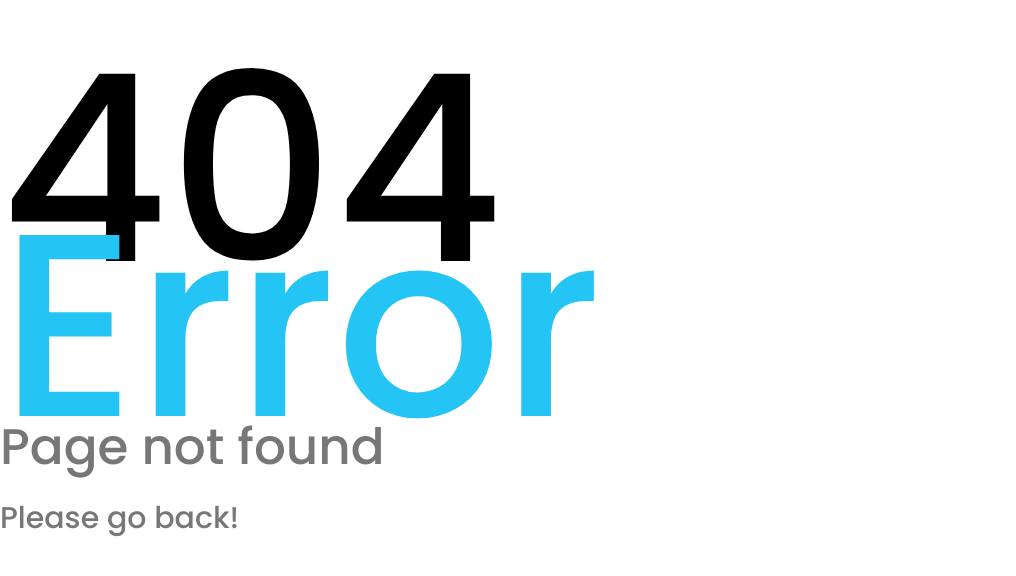
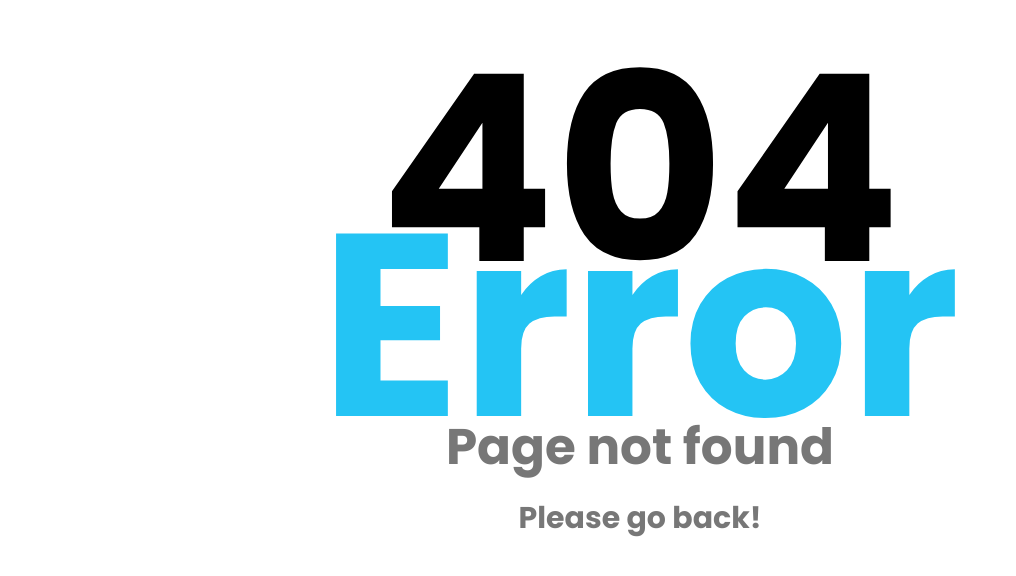
Before and after one commit to Mpohlman17/GoodDeeds, a web app: file public/404.html in a window 1280 px wide. Shown: the top 576 px of the page, without its empty margins (0-1016 px from the left). Run offline with its HTML, style and script files only (its server is not run), Linux system fonts and the light colour scheme; some libraries are stand-ins or nearby versions.

Commit message:
added Ruben's photo, tweaked html pages

```diff
--- a/public/404.html
+++ b/public/404.html
@@ -5,6 +5,7 @@
     <meta charset="utf-8">
     <title>Good Deeds</title>
     <!-- Stylesheets -->
+    <link href="https://fonts.googleapis.com/css?family=Poppins" rel="stylesheet">
     <link href="css/bootstrap.css" rel="stylesheet">
     <link href="css/style.css" rel="stylesheet">
     <!--Favicon-->
--- a/public/about.html
+++ b/public/about.html
@@ -138,7 +138,7 @@
                         <div class="image-holder text-center">
                             <div class="image-box">
                                 <figure>
-                                    <img src="images/download.jpg" alt="">
+                                    <img src="images/profile.png" alt="">
                                 </figure>
                             </div>
                             <h5>Ruben<br>Galleguillos</h5>
--- a/public/css/about.css
+++ b/public/css/about.css
@@ -11,25 +11,37 @@
 
 #error404 {
     font-family: 'Poppins', sans-serif;
+    margin: 0 auto;
+    text-align: center;
+
 }
 
 #errorOne {
     color: black;
+    font-weight: 900;
+
 }
 
 #errorTwo {
     color: #24c4f4;
     line-height: 25px;
+    font-family: 'Poppins', sans-serif;
+    font-weight: 900;
+
 }
 
 #pageNotFound {
     font-size: 50px;
     padding: 55px 0 0 0;
+    font-family: 'Poppins', sans-serif;
+    font-weight: 900;
 }
 
 #goBack {
     font-size: 30px;
     height: 50px;
+    font-family: 'Poppins', sans-serif;
+    font-weight: 900;
 }
 
 .error {
--- a/public/index.html
+++ b/public/index.html
@@ -28,7 +28,7 @@
                     <div class="col-md-12 text-center">
                         <div class="main-logo">
                             <figure>
-                                <a href="home.html"><img src="images/gooddeedslogo.svg" alt=""></a>
+                                <a href="index.html"><img src="images/gooddeedslogo.svg" alt=""></a>
                             </figure>
                         </div>
                     </div>
```
Also changed, not shown: public/images/Dirk_portrait.jpg, public/images/profile.png (added), 2 other files.
